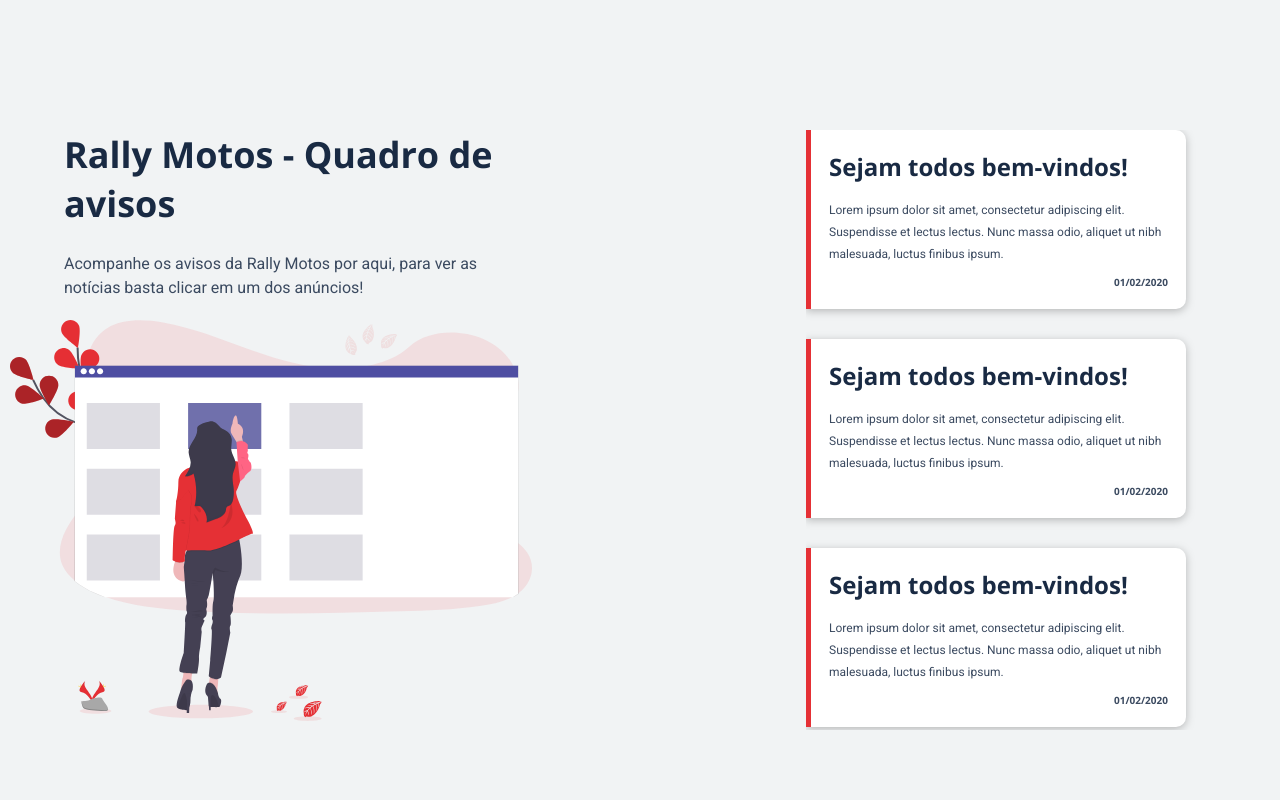
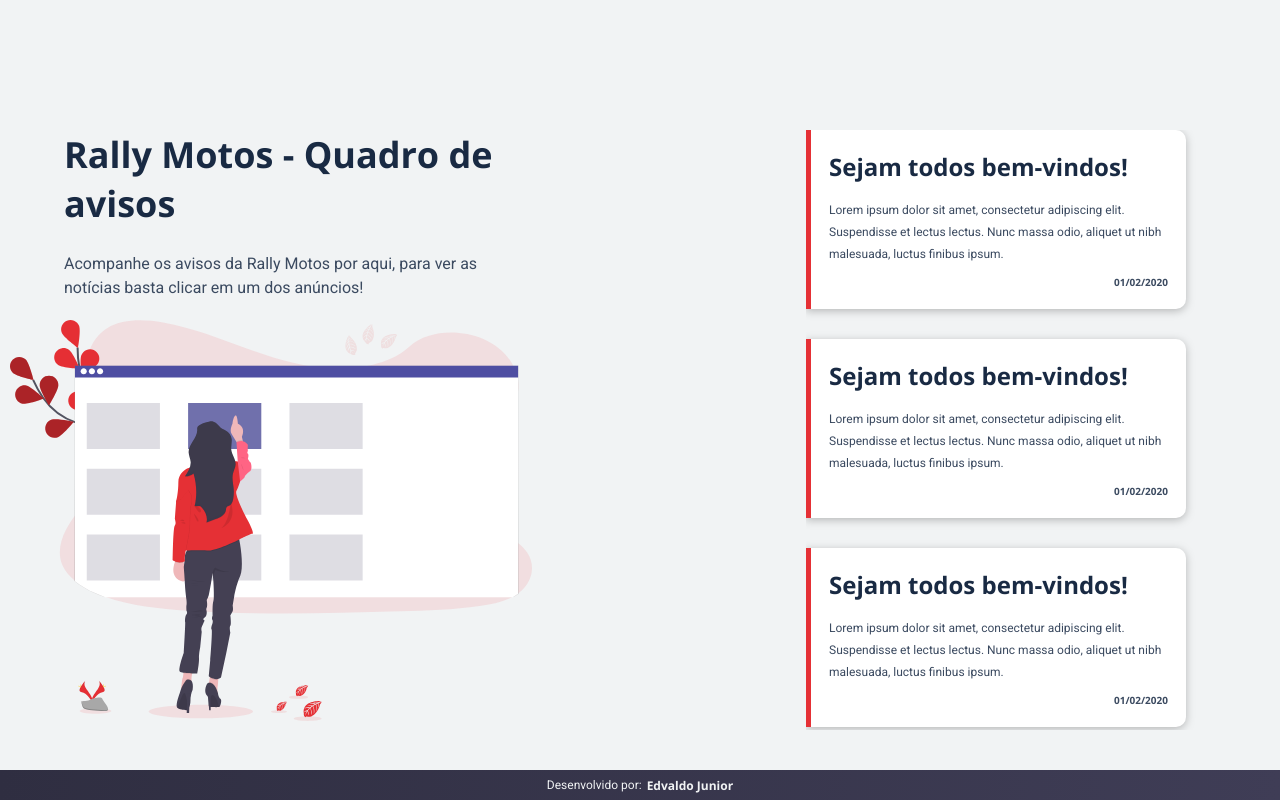
Before and after one commit to EddyPBR/mural-digital, a React (Create React App) app in the folder web/: page / in a window 1280 px wide. Built offline with nearby package versions, Linux system fonts and the light colour scheme.

Commit message:
:package: Criando component Footer e adicionando nas rotas

```diff
--- /dev/null
+++ b/web/src/components/Footer/index.tsx
@@ -0,0 +1,43 @@
+import React from "react";
+import styled from "styled-components";
+
+const Footer: React.FC = () => {
+  return (
+    <FooterContent>
+      <span>Desenvolvido por: </span>
+      <a href="https://www.linkedin.com/in/edvaldojuniordev/" target="_blank" rel="noopener noreferrer">Edvaldo Junior</a>
+    </FooterContent>
+  );
+};
+
+const FooterContent = styled.div`
+  position: absolute;
+  bottom: 0;
+  width: 100%;
+  height: 3rem;
+  background: linear-gradient(92.57deg, #2F2E41 0%, #3F3D56 100%);
+  display: flex;
+  flex-direction: row;
+  justify-content: center;
+  align-items: center;
+
+  && > span {
+    font: 400 1.2rem "Roboto", sans-serif;
+    color: var(--color-background);
+  }
+
+  && > a {
+    font: 700 1.2rem "Open Sans", sans-serif;
+    color: var(--color-background);
+    margin-left: .5rem;
+    text-decoration: none;
+    transition: .3s color;
+  }
+
+  && > a:hover {
+    color: var(--color-primary);
+  }
+
+`;
+
+export default Footer;
--- a/web/src/routes.tsx
+++ b/web/src/routes.tsx
@@ -3,11 +3,15 @@ import { BrowserRouter, Route } from "react-router-dom";
 
 import Mural from "./pages/Mural";
 
+import Footer from "./components/Footer";
+
 const Routes: React.FC = () => {
   return (
     <BrowserRouter>
       <Route path="/" exact component={Mural} />
+      <Footer />
     </BrowserRouter>
+
   );
 };
 
```
